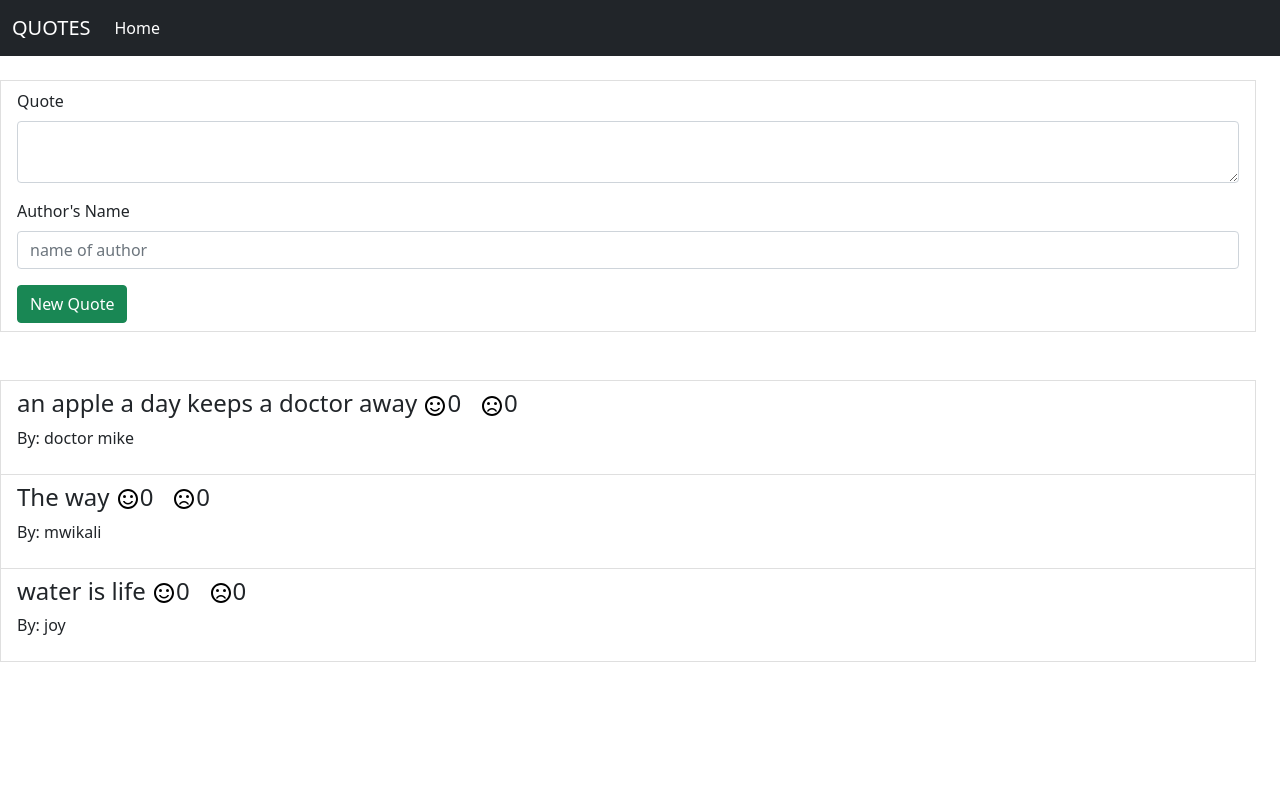
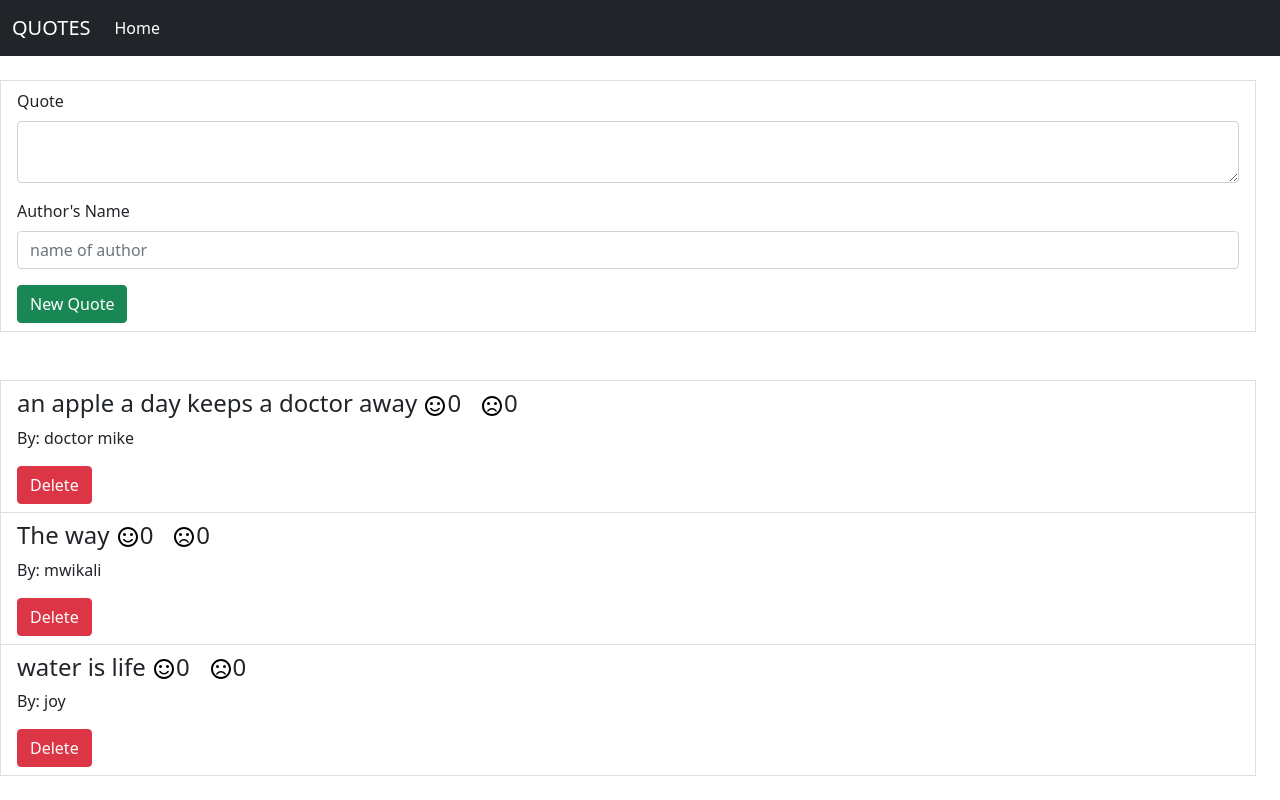
Before and after one commit to JoyChristine/Quotes, an Angular app: page / in a window 1280 px wide. Built offline with nearby package versions, Linux system fonts and the light colour scheme.

Commit message:
add upvote and downvote

```diff
--- a/src/app/quotes/quotes-list/quotes-list.component.html
+++ b/src/app/quotes/quotes-list/quotes-list.component.html
@@ -11,6 +11,7 @@
 
 
             </div>
+            <button class="btn btn-danger">Delete</button>
 
         </a>
     </div>
```
